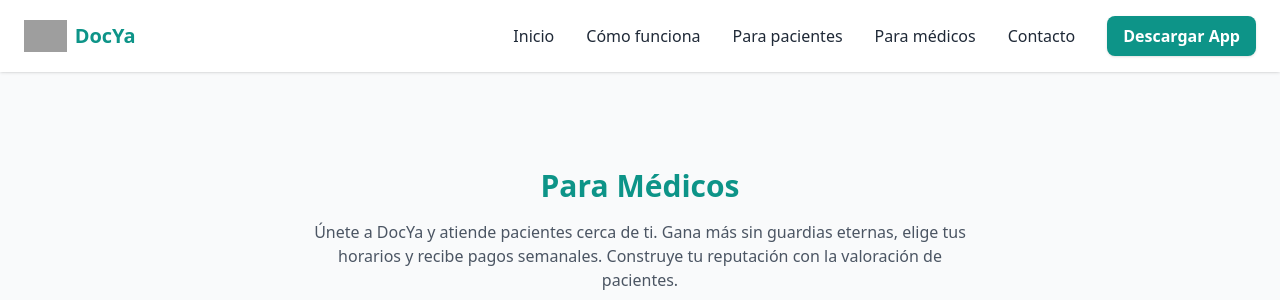
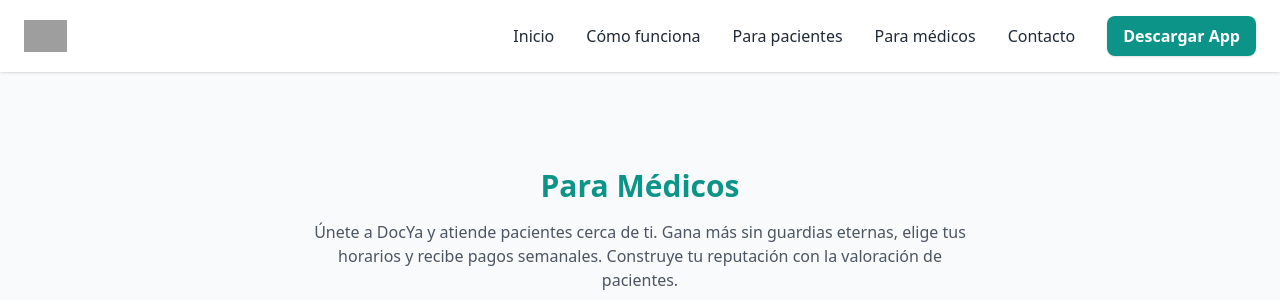
Before and after one commit to NahunMenem/DOCYA-RAILWAY, a FastAPI app: page /medicos in a window 1280 px wide. Shown: the top 300 px of the page. Run offline with FastAPI, Linux system fonts and the light colour scheme; parts of the project's set-up code (start-up, migrations or seed data) failed here and were passed over; some libraries are stand-ins or nearby versions; grey boxes are pictures that could not be loaded.

Commit message:
Update base.html

```diff
--- a/templates/base.html
+++ b/templates/base.html
@@ -13,7 +13,6 @@
     <div class="container mx-auto flex items-center justify-between px-6 py-4">
       <a href="/" class="flex items-center space-x-2">
         <img src="https://res.cloudinary.com/dqsacd9ez/image/upload/v1757197807/logo_1_svfdye.png" alt="DocYa Logo" class="h-8">
-        <span class="font-bold text-xl text-teal-600">DocYa</span>
       </a>
       <nav class="hidden md:flex items-center space-x-8">
         <a href="/" class="hover:text-teal-600">Inicio</a>
```
